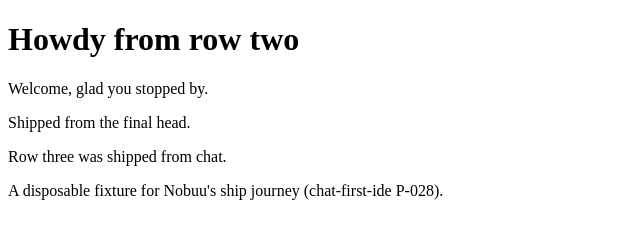
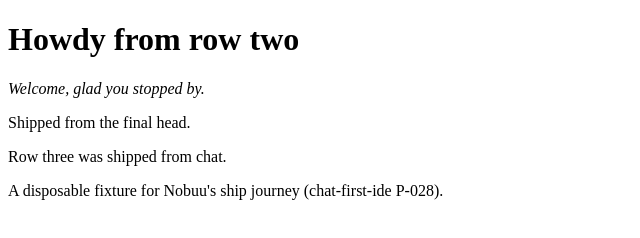
Before and after one commit to bryan-flowhighlevel/nobuu-fixture-cfi-p3-ship-20260922, a website: page site/index.html in a window 1280 px wide. Shown: the full height of the page, 0-640 px from the left. Drawn offline with Linux system fonts and the light colour scheme.

Commit message:
nobuu: Wrap the text in the welcome paragraph with <em>…</em> tags. Change `<p

```diff
--- a/site/index.html
+++ b/site/index.html
@@ -3,7 +3,7 @@
 <head><meta charset="utf-8"><title>Nobuu ship fixture</title></head>
 <body>
 <h1 id="greeting">Howdy from row two</h1>
-<p id="welcome">Welcome, glad you stopped by.</p>
+<p id="welcome"><em>Welcome, glad you stopped by.</em></p>
 <p id="final">Shipped from the final head.</p>
 <p id="row3">Row three was shipped from chat.</p>
 <p>A disposable fixture for Nobuu's ship journey (chat-first-ide P-028).</p>
```
